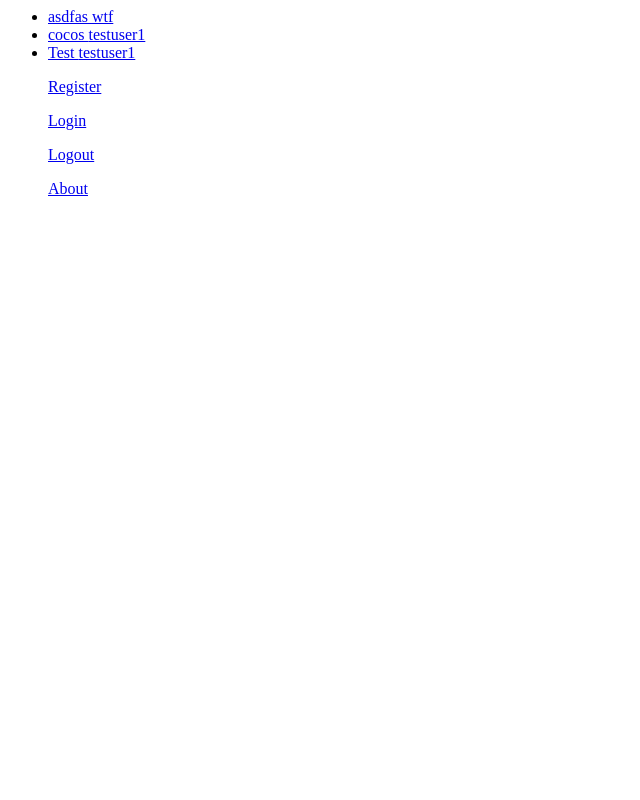
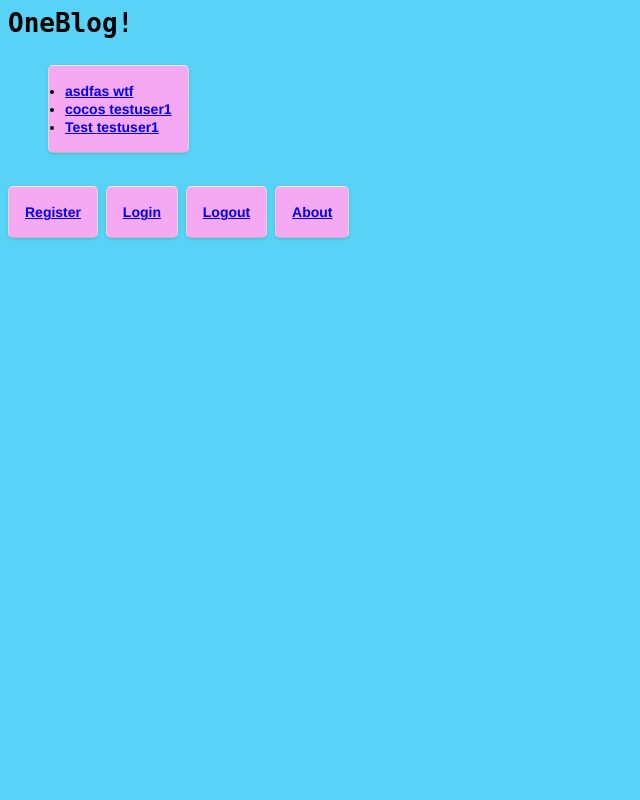
Before and after one commit to cittie/oneBlog, a Django app: page /blogcore/ in a window 1280 px wide. Shown: the whole page, without its empty margins (0-640 px from the left). Run offline with Django 3.2, Linux system fonts and the light colour scheme; data comes from the database, SQL or seed files in the repository; both versions use the stored data as it was after the commit.

Commit message:
Some ugly CSS added.

```diff
--- /dev/null
+++ b/blogcore/static/blogcore/style.css
@@ -0,0 +1,44 @@
+html  {
+	font-family: monospace;
+	background: #58D3F7;
+	}
+
+head {
+	text-align: middle;
+	font-family: serif;
+	}
+
+body {
+	font-family: monospace;
+	/* background: #58FAF4; */
+	}
+
+post_list {
+	display: inline-block;
+	padding: 16px;
+	margin: 10px 0;
+	max-width: 468px;
+	border: #ddd 1px solid;
+	border-top-color: #eee;
+	border-bottom-color: #bbb;
+	border-radius: 5px;
+	box-shadow: 0 1px 3px rgba(0,0,0,0.15);
+	font: bold 14px/18px Helvetica, Arial, sans-serif;
+	color: #000;
+	background: #F5A9F2;
+	}
+
+div {
+	display: inline-block;
+	padding: 16px;
+	margin: 10px 0;
+	max-width: 468px;
+	border: #ddd 1px solid;
+	border-top-color: #eee;
+	border-bottom-color: #bbb;
+	border-radius: 5px;
+	box-shadow: 0 1px 3px rgba(0,0,0,0.15);
+	font: bold 14px/18px Helvetica, Arial, sans-serif;
+	color: #000;
+	background: #F5A9F2;
+	}
--- a/blogcore/templates/blogcore/about.html
+++ b/blogcore/templates/blogcore/about.html
@@ -1,3 +1,7 @@
+{% load staticfiles %}
+
+<link rel = "stylesheet" type = "text/css" href = "{% static 'blogcore/style.css' %}" />
+
 <title> About </title>
 <h1>Hello, this is the about page</h1>
 <body>
--- a/blogcore/templates/blogcore/index.html
+++ b/blogcore/templates/blogcore/index.html
@@ -1,15 +1,32 @@
+{% load staticfiles %}
+
+<link rel = "stylesheet" type = "text/css" href = "{% static 'blogcore/style.css' %}" />
+
+<head>
+	<title> OneBlog </title>
+	<H1> OneBlog! </H1>
+</head>
+
+<body>
+
 {% if post_list %}
 	<ul>
+	<post_list>
 	{% for post in post_list %}
 		<li><a href=" {% url 'blogcore:post_detail' post.id %} ">{{ post }} </a><t>
 		<a href = " {% url 'blogcore:profile_detail' post.user_profile.user.id %} ">{{ post.user_profile }}  </t></a></li>
 	{% endfor %}
+	</post_list>
 	</ul>
 {% else %}
-	<p>No blogs!</p>
+	<post_list>
+		<p>No blogs!</p>
+	</post_list>
 {% endif %}
 
-<ul><a href = "{% url 'blogcore:register' %}">Register</a></ul>
-<ul><a href = "{% url 'blogcore:login' %}">Login</a></ul>
-<ul><a href = "{% url 'blogcore:logout' %}">Logout</a></ul>
-<ul><a href = "{% url 'blogcore:about' %}">About</a></ul>
+
+<div><a href = "{% url 'blogcore:register' %}">Register</a></div>
+<div><a href = "{% url 'blogcore:login' %}">Login</a></div>
+<div><a href = "{% url 'blogcore:logout' %}">Logout</a></div>
+<div><a href = "{% url 'blogcore:about' %}">About</a></div>
+</body>
--- a/blogcore/templates/blogcore/postdetail.html
+++ b/blogcore/templates/blogcore/postdetail.html
@@ -1,3 +1,8 @@
+{% load staticfiles %}
+
+<link rel = "stylesheet" type = "text/css" href = "{% static 'blogcore/style.css' %}" />
+
+
 <h1> {{ post }} </h1>
 
 <body>
--- a/blogcore/templates/blogcore/posts.html
+++ b/blogcore/templates/blogcore/posts.html
@@ -1,3 +1,7 @@
+{% load staticfiles %}
+
+<link rel = "stylesheet" type = "text/css" href = "{% static 'blogcore/style.css' %}" />
+
 {% if post_list %}
 	<ul>
 	{% for post in post_list %}
--- a/blogcore/templates/blogcore/register.html
+++ b/blogcore/templates/blogcore/register.html
@@ -1,3 +1,7 @@
+{% load staticfiles %}
+
+<link rel = "stylesheet" type = "text/css" href = "{% static 'blogcore/style.css' %}" />
+
 {% block title %}Create an account{% endblock %}
 
 {% block content %}
--- a/blogcore/templates/blogcore/userdetail.html
+++ b/blogcore/templates/blogcore/userdetail.html
@@ -1,3 +1,7 @@
+{% load staticfiles %}
+
+<link rel = "stylesheet" type = "text/css" href = "{% static 'blogcore/style.css' %}" />
+
 <h2> {{ user_profile }} </h2>
 
 <body>
--- a/blogcore/templates/blogcore/users.html
+++ b/blogcore/templates/blogcore/users.html
@@ -1,3 +1,7 @@
+{% load staticfiles %}
+
+<link rel = "stylesheet" type = "text/css" href = "{% static 'blogcore/style.css' %}" />
+
 <H1> User List </H1>
 
 {% if profile_list %}
--- a/blogcore/templates/registration/login.html
+++ b/blogcore/templates/registration/login.html
@@ -1,3 +1,7 @@
+{% load staticfiles %}
+
+<link rel = "stylesheet" type = "text/css" href = "{% static 'blogcore/style.css' %}" />
+
 <head>
 	<title> Login </title>
 </head>
```
Also changed, not shown: db.sqlite3.
